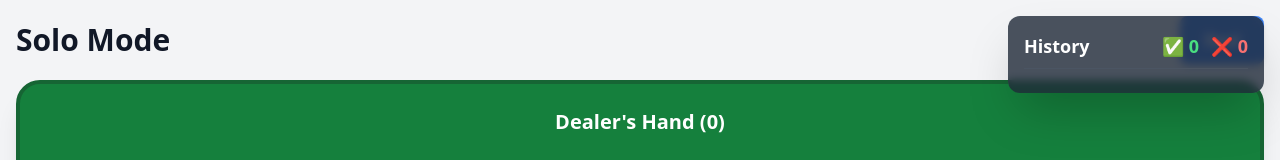
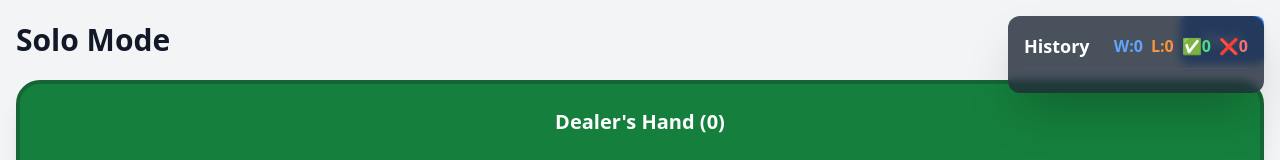
Before and after one commit to cswlim/BlackJack-Trainer, a React (Create React App) app in the folder client/: page / in a window 1280 px wide. Both pictures are taken after a click on the button "Solo Mode". Shown: the top 160 px of the page. Built offline with nearby package versions, Linux system fonts and the light colour scheme.

Commit message:
Update App.jsx
added score board on top

```diff
--- a/client/src/App.jsx
+++ b/client/src/App.jsx
@@ -150,16 +150,18 @@ const CountPromptModal = ({ onConfirm, onCancel }) => {
     );
 };
 
-const HistoryTracker = ({ history, correctCount, incorrectCount }) => {
+const HistoryTracker = ({ history, correctCount, incorrectCount, winCount, lossCount }) => {
     const opacities = ['opacity-100', 'opacity-75', 'opacity-60', 'opacity-40', 'opacity-25'];
 
     return (
         <div className="fixed top-4 right-4 w-64 bg-gray-800 bg-opacity-80 backdrop-blur-sm text-white p-4 rounded-xl shadow-2xl z-20">
             <h3 className="text-lg font-bold border-b border-gray-600 pb-2 mb-2 flex justify-between">
                 <span>History</span>
-                <span className="flex items-center gap-3">
-                    <span className="text-green-400">✅ {correctCount}</span>
-                    <span className="text-red-400">❌ {incorrectCount}</span>
+                <span className="flex items-center gap-2 text-base">
+                    <span className="text-blue-400">W:{winCount}</span>
+                    <span className="text-orange-400">L:{lossCount}</span>
+                    <span className="text-green-400">✅{correctCount}</span>
+                    <span className="text-red-400">❌{incorrectCount}</span>
                 </span>
             </h3>
             <ul className="space-y-2">
@@ -204,6 +206,8 @@ export default function App() {
     const [history, setHistory] = useState([]);
     const [correctCount, setCorrectCount] = useState(0);
     const [incorrectCount, setIncorrectCount] = useState(0);
+    const [winCount, setWinCount] = useState(0);
+    const [lossCount, setLossCount] = useState(0);
     const lastActionFeedback = useRef('');
     const endOfRoundMessageSet = useRef(false);
 
@@ -279,6 +283,8 @@ export default function App() {
             setHistory([]);
             setCorrectCount(0);
             setIncorrectCount(0);
+            setWinCount(0);
+            setLossCount(0);
             setTimeout(() => setGameState('pre-deal'), 100);
             return;
         }
@@ -497,20 +503,34 @@ export default function App() {
         if (gameState === 'end' && playerHands[0].cards.length > 0) {
             const dealerScore = calculateScore(dealerHand.cards.filter(c => c)).score;
             let resultMessage = '';
+            let handWins = 0;
+            let handLosses = 0;
+
             playerHands.forEach((hand, index) => {
                 resultMessage += `Hand ${index + 1}: `;
                 if (hand.status === 'bust') {
                     resultMessage += 'You lose (Busted). ';
+                    handLosses++;
                 } else if (dealerScore > 21) {
                     resultMessage += 'You win (Dealer Busted). ';
+                    handWins++;
                 } else if (hand.score > dealerScore) {
                     resultMessage += 'You win (Higher Score). ';
+                    handWins++;
                 } else if (hand.score < dealerScore) {
                     resultMessage += 'You lose (Lower Score). ';
+                    handLosses++;
                 } else {
                     resultMessage += 'Push. ';
                 }
             });
+
+            if (handWins > handLosses) {
+                setWinCount(prev => prev + 1);
+            } else if (handLosses > handWins) {
+                setLossCount(prev => prev + 1);
+            }
+
             const finalMessage = `${lastActionFeedback.current} ${resultMessage}`;
             setMessage(finalMessage);
         }
@@ -545,6 +565,8 @@ export default function App() {
         setHistory([]);
         setCorrectCount(0);
         setIncorrectCount(0);
+        setWinCount(0);
+        setLossCount(0);
         if (mode === 'solo') {
             setGameState('pre-deal');
             setMessage('Solo Mode: Press Deal to start.');
@@ -593,7 +615,7 @@ export default function App() {
 
     return (
         <div className="min-h-screen bg-gray-100 text-gray-900 font-sans p-4 flex flex-col items-center">
-            {gameMode === 'solo' && <HistoryTracker history={history} correctCount={correctCount} incorrectCount={incorrectCount} />}
+            {gameMode === 'solo' && <HistoryTracker history={history} correctCount={correctCount} incorrectCount={incorrectCount} winCount={winCount} lossCount={lossCount} />}
             {showCountPrompt && <CountPromptModal onConfirm={handleCountConfirm} />}
             <div className="w-full max-w-7xl mx-auto">
                 {/* Header */}
```
